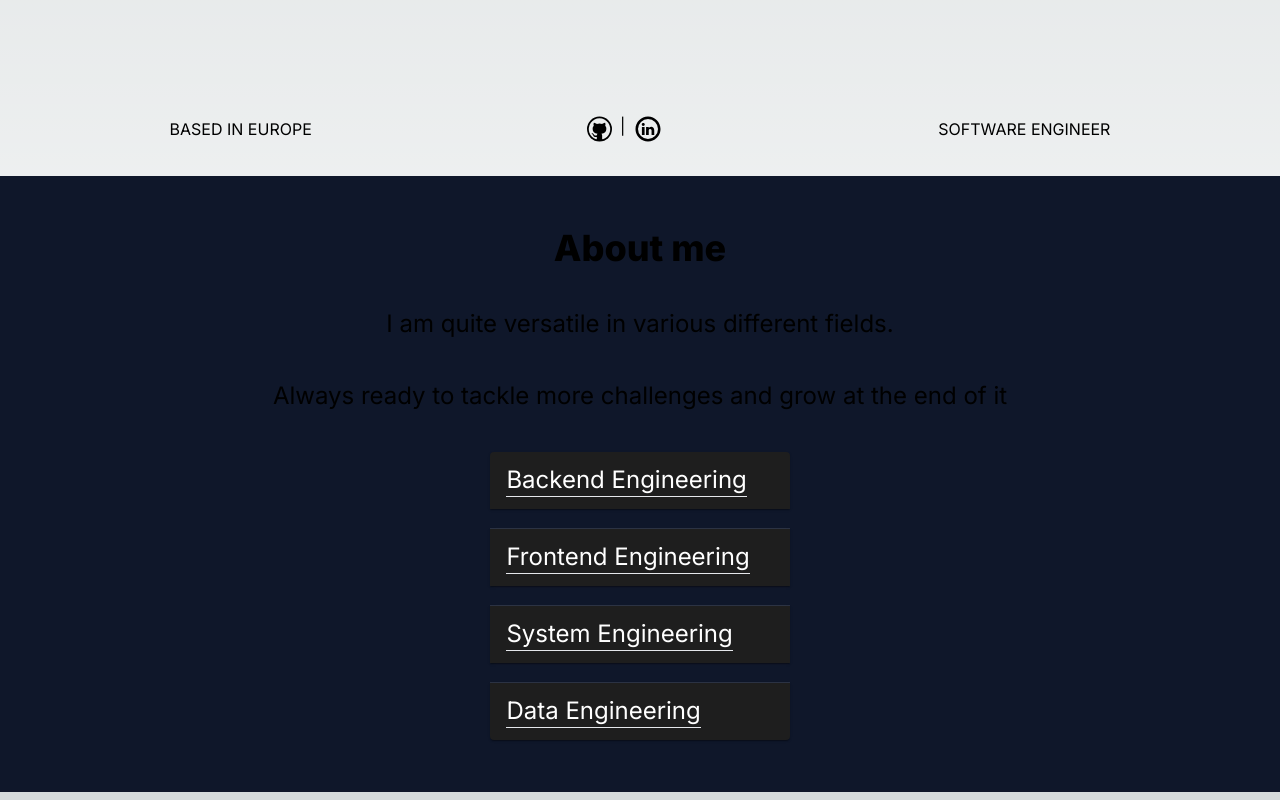
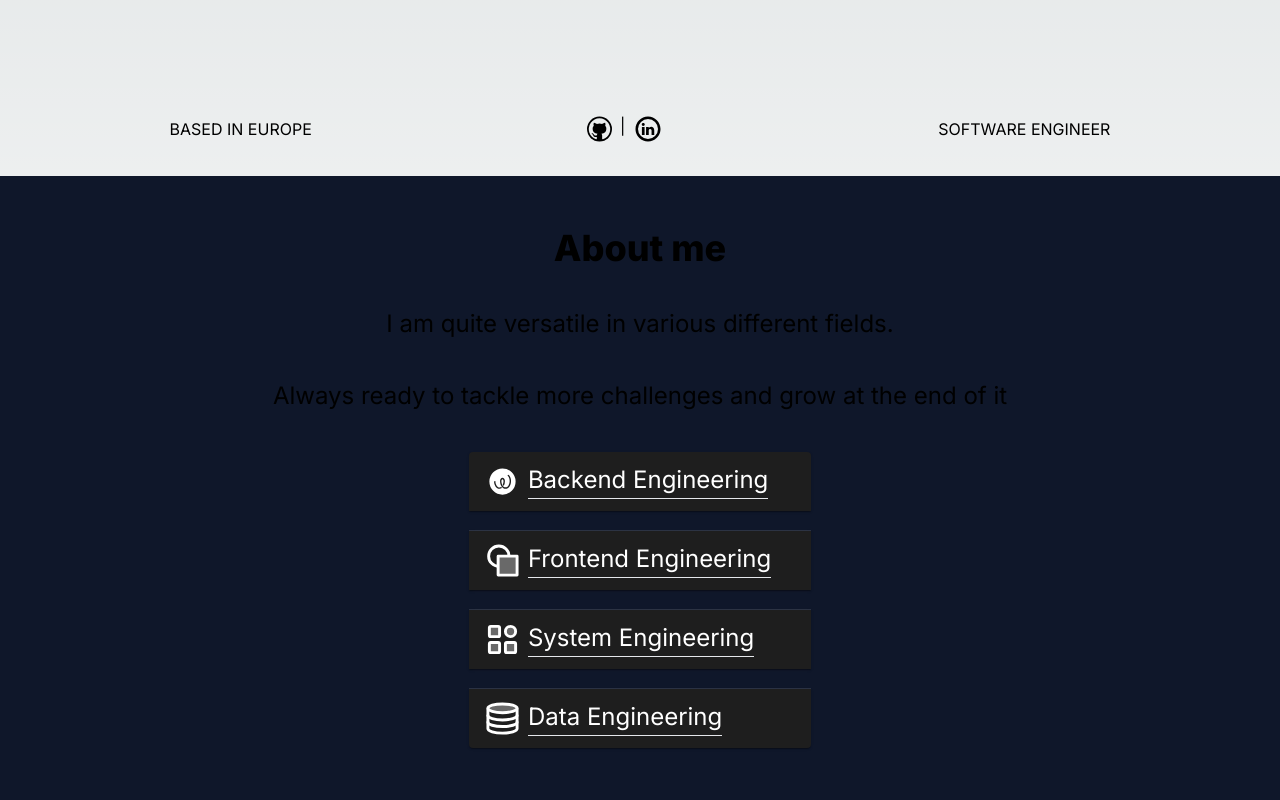
Before and after one commit to Kenspectacle/Portfolio, a Next.js app: page / in a window 1280 px wide. Shown: the part 624-1424 px from the top of the page. Built offline with nearby package versions, Linux system fonts and the light colour scheme; some icons are missing; what @mui/material-nextjs would draw is missing.

Commit message:
style: added icons to the different skills category

```diff
--- a/src/ui/about-me.tsx
+++ b/src/ui/about-me.tsx
@@ -17,7 +17,8 @@ export default function AboutMe() {
                   aria-controls="panel2-content"
                   id="panel2-header"
                 >
-                  <span className="border-b">Backend Engineering</span>
+                  <svg xmlns="http://www.w3.org/2000/svg" width="35" height="35" viewBox="0 0 24 24"><path fill="currentColor" d="M12 3a9 9 0 1 0 0 18a9 9 0 0 0 0-18m-.405 13.435c-.49.35-1.074.542-1.676.549c-1.04 0-1.993-.563-2.715-1.603a6.4 6.4 0 0 1-1.041-3.337a.11.11 0 0 1 .073-.102l.708-.317a.11.11 0 0 1 .122.02q.015.017.023.037c0 .015.014.029.014.043c0 1.18.318 2.297.882 3.121c.534.78 1.228 1.2 1.95 1.2c.391 0 .774-.116 1.098-.333a.12.12 0 0 1 .144.03c.144.187.29.36.448.533a.16.16 0 0 1-.03.16m5.216-1.054c-.709 1.026-1.677 1.603-2.716 1.603c-1.038 0-1.993-.577-2.715-1.603c-.679-.982-1.054-2.283-1.054-3.66c0-1.27.737-2.267 1.661-2.267s1.662.997 1.662 2.267a6.6 6.6 0 0 1-.766 3.18a.103.103 0 0 1-.144.043c-.014 0-.014-.015-.03-.03c-.086-.1-.173-.201-.245-.303a4 4 0 0 1-.236-.39a.13.13 0 0 1 0-.1a6.05 6.05 0 0 0 .492-2.414c0-.62-.319-1.329-.738-1.329s-.736.708-.736 1.33c0 1.18.317 2.296.881 3.12c.535.78 1.228 1.199 1.95 1.199c.723 0 1.417-.434 1.95-1.199c.564-.826.883-1.936.883-3.12c0-1.186-.317-2.292-.882-3.118a3.1 3.1 0 0 0-.579-.65a.13.13 0 0 1-.014-.16c.014-.014.03-.029.044-.029l.708-.317a.09.09 0 0 1 .118.028q.27.275.492.59c.68.983 1.055 2.284 1.055 3.66s-.363 2.687-1.041 3.669"/></svg>
+                  <span className="ml-2 border-b">Backend Engineering</span>
                 </AccordionSummary>
                 <AccordionDetails>
                   <ul>
@@ -32,7 +33,8 @@ export default function AboutMe() {
                   aria-controls="panel2-content"
                   id="panel2-header"
                 >
-                  <span className="border-b">Frontend Engineering</span>
+                  <svg xmlns="http://www.w3.org/2000/svg" width="35" height="35" viewBox="0 0 48 48"><defs><mask id="SVGqbqJgrTG"><g fill="none" stroke="#fff" stroke-linejoin="round" stroke-width="4"><path d="M19 32c-7.732 0-14-6.268-14-14S11.268 4 19 4s14 6.268 14 14"/><path fill="#555555" d="M44 18H18v26h26z"/></g></mask></defs><path fill="currentColor" d="M0 0h48v48H0z" mask="url(#SVGqbqJgrTG)"/></svg>
+                  <span className="ml-2 border-b">Frontend Engineering</span>
                 </AccordionSummary>
                 <AccordionDetails>
                   <ul>
@@ -48,7 +50,8 @@ export default function AboutMe() {
                   aria-controls="panel2-content"
                   id="panel2-header"
                 >
-                  <span className="border-b">System Engineering</span>
+                  <svg xmlns="http://www.w3.org/2000/svg" width="35" height="35" viewBox="0 0 48 48"><defs><mask id="SVG7auVBcPn"><path fill="#555555" stroke="#fff" stroke-linejoin="round" stroke-width="4" d="M18 6H8a2 2 0 0 0-2 2v10a2 2 0 0 0 2 2h10a2 2 0 0 0 2-2V8a2 2 0 0 0-2-2Zm0 22H8a2 2 0 0 0-2 2v10a2 2 0 0 0 2 2h10a2 2 0 0 0 2-2V30a2 2 0 0 0-2-2Zm17-8a7 7 0 1 0 0-14a7 7 0 0 0 0 14Zm5 8H30a2 2 0 0 0-2 2v10a2 2 0 0 0 2 2h10a2 2 0 0 0 2-2V30a2 2 0 0 0-2-2Z"/></mask></defs><path fill="currentColor" d="M0 0h48v48H0z" mask="url(#SVG7auVBcPn)"/></svg>
+                  <span className="ml-2 border-b">System Engineering</span>
                 </AccordionSummary>
                 <AccordionDetails>
                   <ul>
@@ -63,7 +66,8 @@ export default function AboutMe() {
                   aria-controls="panel2-content"
                   id="panel2-header"
                 >
-                  <span className="border-b">Data Engineering</span>
+                  <svg xmlns="http://www.w3.org/2000/svg" width="35" height="35" viewBox="0 0 48 48"><defs><mask id="SVGwxOyzcPc"><g fill="none" stroke="#fff" stroke-linecap="round" stroke-linejoin="round" stroke-width="4"><path d="M44 11v27c0 3.314-8.954 6-20 6S4 41.314 4 38V11"/><path d="M44 29c0 3.314-8.954 6-20 6S4 32.314 4 29m40-9c0 3.314-8.954 6-20 6S4 23.314 4 20"/><ellipse cx="24" cy="10" fill="#555555" rx="20" ry="6"/></g></mask></defs><path fill="currentColor" d="M0 0h48v48H0z" mask="url(#SVGwxOyzcPc)"/></svg>
+                  <span className="ml-2 border-b">Data Engineering</span>
                 </AccordionSummary>
                 <AccordionDetails>
                   <ul>
```
